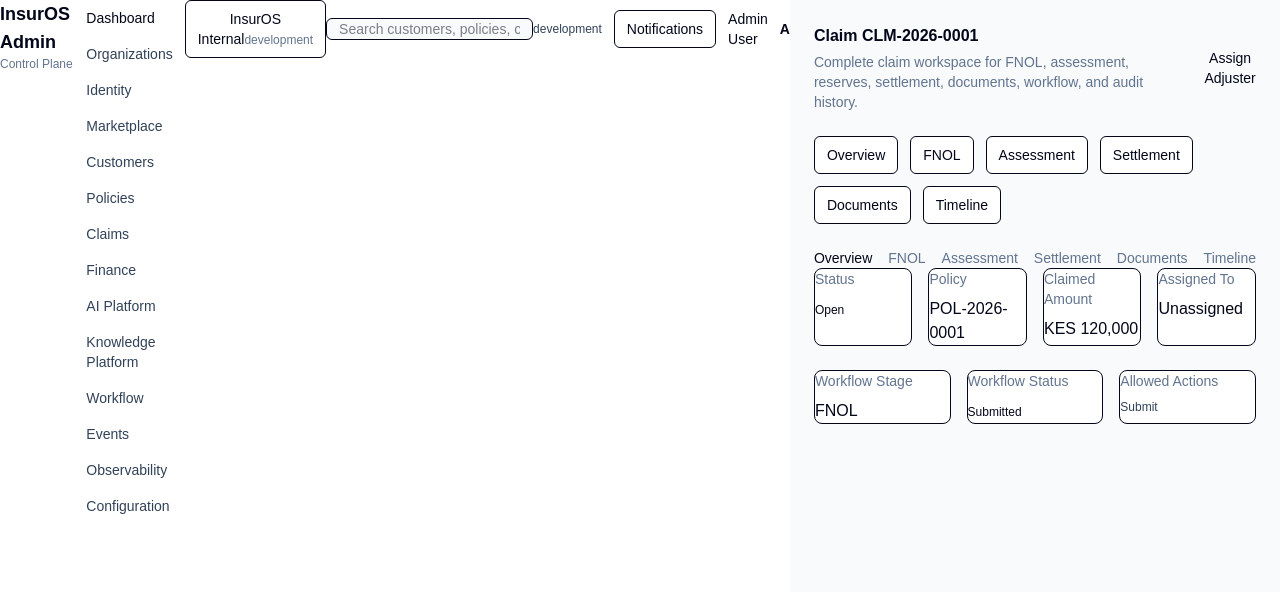
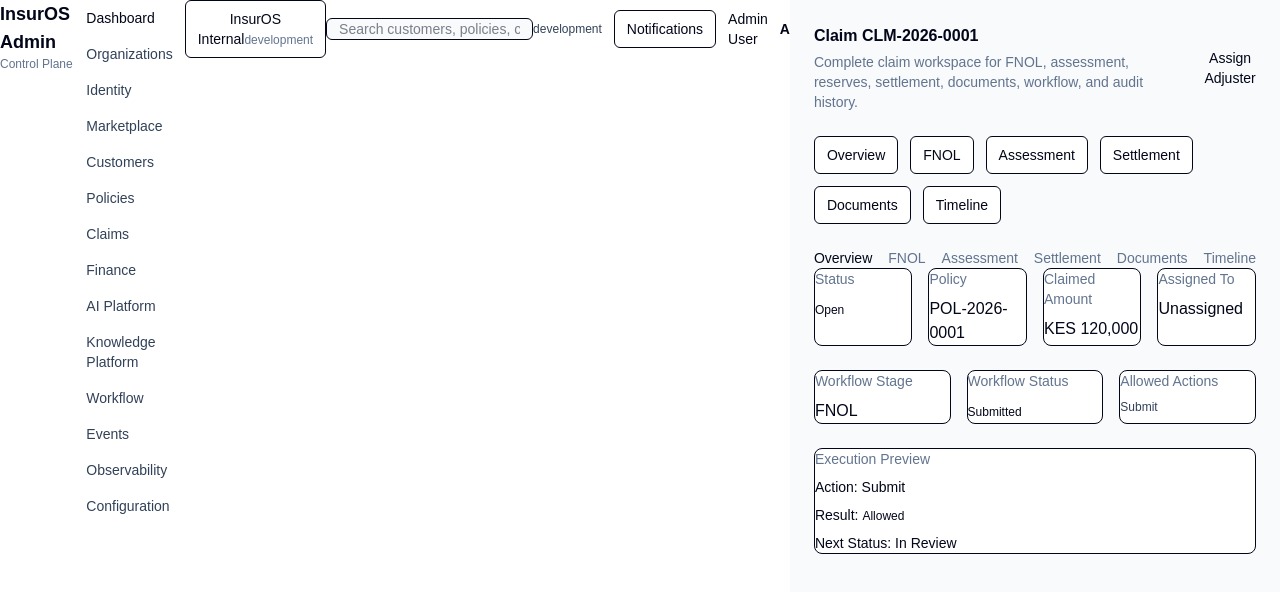
Before and after one commit to Bucrepinfo-lab/InsurOS, a Next.js app in the folder apps/admin/: page /dashboard/claims/CLM-2026-0001 in a window 1280 px wide. Shown: the top 592 px of the page. Built offline with nearby package versions, Linux system fonts and the light colour scheme; no server answers.

Commit message:
feat(claims): preview workflow execution result

```diff
--- a/apps/admin/src/app/dashboard/claims/[claimId]/page.tsx
+++ b/apps/admin/src/app/dashboard/claims/[claimId]/page.tsx
@@ -9,6 +9,7 @@ import {
 } from '@insuros/ui';
 import {
   ClaimService,
+  WorkflowEngine,
   WorkflowService,
   WorkflowStateMachineService
 } from '@insuros/services';
@@ -17,6 +18,7 @@ const claimId = 'CLM-2026-0001';
 const claimService = new ClaimService();
 const workflowService = new WorkflowService();
 const stateMachineService = new WorkflowStateMachineService();
+const workflowEngine = new WorkflowEngine();
 
 const tabs = [
   { id: 'overview', label: 'Overview', href: `/dashboard/claims/${claimId}` },
@@ -34,6 +36,18 @@ export default async function ClaimDetailPage() {
   const stateMachine = workflow
     ? stateMachineService.build('Claim Assessment', workflow.workflowStatus, rules)
     : null;
+
+  const previewAction = stateMachine?.allowedActions[0];
+
+  const executionPreview =
+    workflow && previewAction
+      ? workflowEngine.execute(
+          'Claim Assessment',
+          workflow.workflowStatus,
+          previewAction,
+          rules
+        )
+      : null;
 
   return (
     <DomainModulePage
@@ -122,6 +136,43 @@ export default async function ClaimDetailPage() {
             </CardContent>
           </Card>
         </div>
+
+        <div className='mt-6'>
+          <Card>
+            <CardContent>
+              <p className='text-sm text-slate-500'>Execution Preview</p>
+
+              {executionPreview ? (
+                <div className='mt-2 space-y-2'>
+                  <p className='text-sm'>
+                    Action:{' '}
+                    <span className='font-medium text-slate-950'>
+                      {previewAction}
+                    </span>
+                  </p>
+
+                  <p className='text-sm'>
+                    Result:{' '}
+                    <Badge tone={executionPreview.success ? 'success' : 'danger'}>
+                      {executionPreview.success ? 'Allowed' : 'Blocked'}
+                    </Badge>
+                  </p>
+
+                  <p className='text-sm'>
+                    Next Status:{' '}
+                    <span className='font-medium text-slate-950'>
+                      {executionPreview.nextStatus ?? 'N/A'}
+                    </span>
+                  </p>
+                </div>
+              ) : (
+                <p className='mt-2 text-sm text-slate-500'>
+                  No workflow execution preview is currently available.
+                </p>
+              )}
+            </CardContent>
+          </Card>
+        </div>
       </Tabs>
     </DomainModulePage>
   );
```
